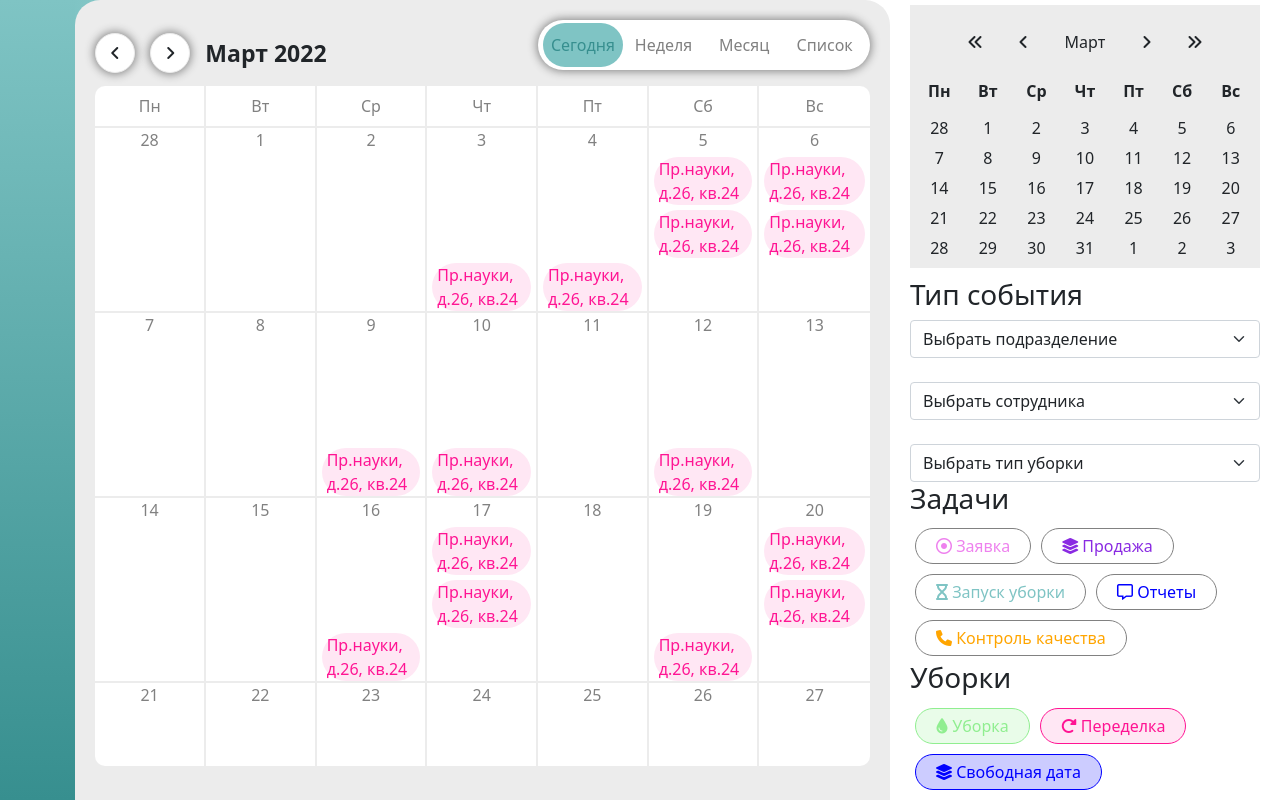
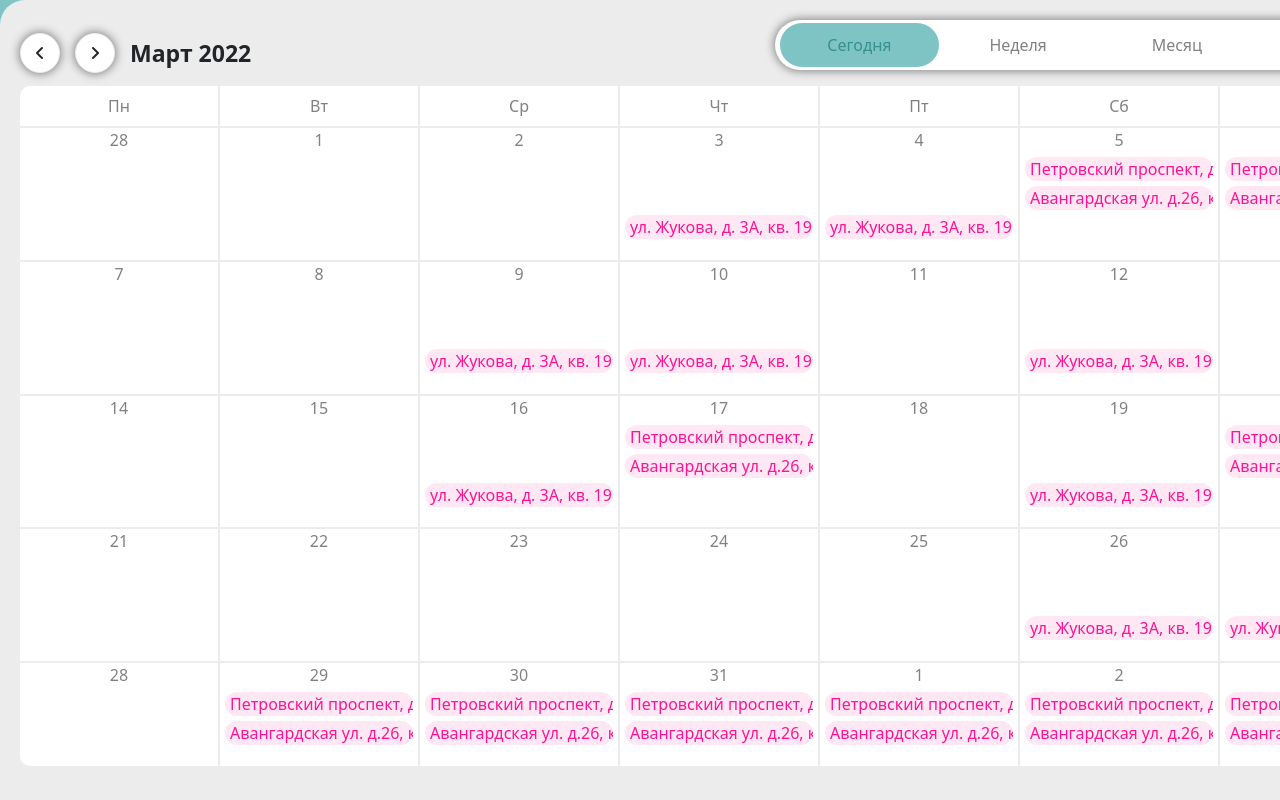
Before and after one commit to eich1cyfaill/h2o-calendar, a React (Create React App) app: page / in a window 1280 px wide. Built offline with nearby package versions, Linux system fonts and the light colour scheme.

Commit message:
0.5 layout fixing

```diff
--- a/src/Styles/Calendar.module.sass
+++ b/src/Styles/Calendar.module.sass
@@ -6,6 +6,7 @@
   font-weight: 500
   margin-top: 5px
   transition-duration: .3s
+  white-space: nowrap
   &:hover
     cursor: pointer
     transition-duration: .3s
@@ -101,7 +102,7 @@ header
     &_days
       display: grid
       height: 100%
-      grid-template-columns: 1fr 1fr 1fr 1fr 1fr 1fr 1fr
+      grid-template-columns: 200px 200px 200px 200px 200px 200px 200px
     &_item
       border-top: 2px solid $mainGrey
       border-right: 2px solid $mainGrey
@@ -116,6 +117,7 @@ header
       font-weight: 300
     &_list
       margin: 0 5px
+      overflow: hidden
     &_free
       @extend %taskTemplate
       background: rgba(blue, 0.2)
--- a/src/libs/dateLib.ts
+++ b/src/libs/dateLib.ts
@@ -12,12 +12,12 @@ export const callCalendar = (): any => {
         if(randomNumber >= 0.6){
             return [
                 'Пр.науки, д.26, кв.24',
-                'Пр.науки, д.26, кв.24'
+                'Кудрово, ул. Ленинградская, д.46'
             ]
         }
         if(randomNumber > 0.4 && randomNumber < 0.6){
             return [
-                'Пр.науки, д.26, кв.24'
+                'ул. Некрасова, д. 60'
             ]
         }
         if(randomNumber <= 0.4){
@@ -28,7 +28,7 @@ export const callCalendar = (): any => {
     let setRemakeDates = (randomNumber: number) => {
         if(randomNumber > 0.6 && randomNumber <= 0.9){
             return [
-                'Пр.науки, д.26, кв.24'
+                'ул. Жукова, д. 3А, кв. 191'
             ]
         }
         if(randomNumber > 0.2 && randomNumber <= 0.6){
@@ -36,8 +36,8 @@ export const callCalendar = (): any => {
         }
         if(randomNumber <= 0.2){
             return [
-                'Пр.науки, д.26, кв.24',
-                'Пр.науки, д.26, кв.24'
+                'Петровский проспект, д. 22, кв. 17',
+                'Авангардская ул. д.26, кв.1'
             ]
         }
     }
```
